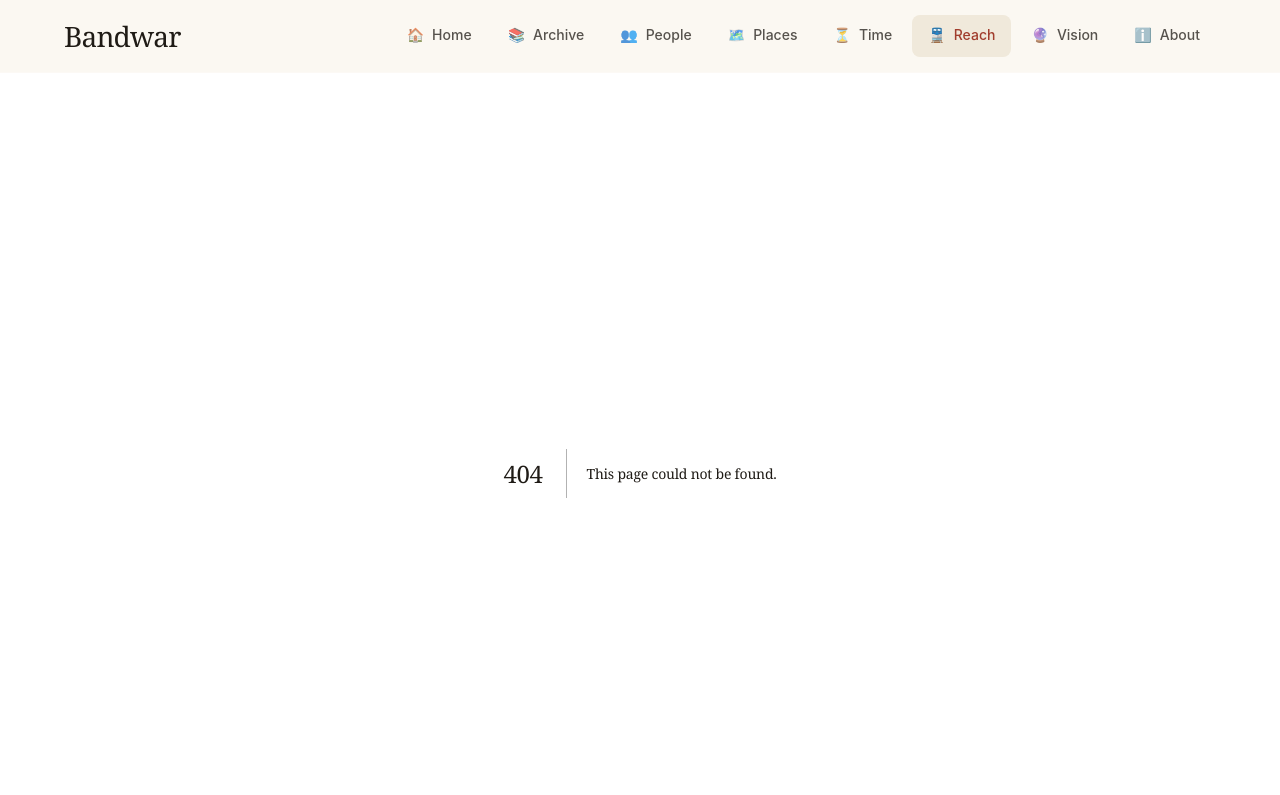
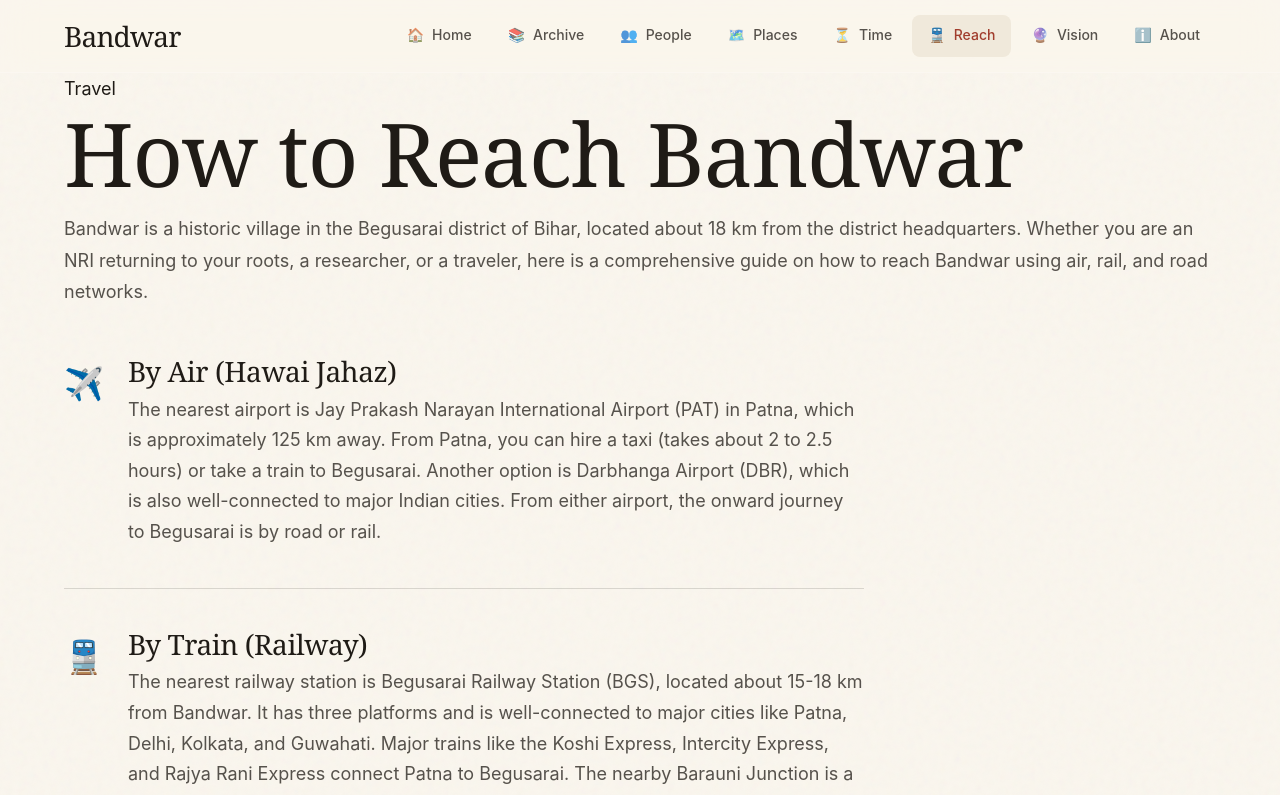
Before and after one commit to ravirajhere/Bandwar, a Next.js app: page /reach in a window 1280 px wide. Before the commit this address had no page. Shown: the top 795 px of the page. Built offline with nearby package versions, Linux system fonts and the light colour scheme; a web font is replaced by a local one.

Commit message:
Create reach/page.tsx

```diff
--- /dev/null
+++ b/src/app/reach/page.tsx
@@ -0,0 +1,36 @@
+import fs from 'fs';
+import path from 'path';
+import master from '../../../data/master.json';
+
+export const metadata = {
+  title: `How to Reach | ${master.site.name}`,
+  description: 'Travel guide on how to reach Bandwar village in Begusarai, Bihar by air, train, and road.',
+};
+
+export default function ReachPage() {
+  const reachPath = path.join(process.cwd(), 'data/reach.json');
+  const reachData = JSON.parse(fs.readFileSync(reachPath, 'utf-8'));
+  const options = reachData.options || [];
+
+  return (
+    <div className="container-wide" style={{ paddingBottom: '4rem' }}>
+      <header className="section-head-page">
+        <span className="eyebrow">Travel</span>
+        <h1 className="section-title-main">How to Reach Bandwar</h1>
+        <p className="section-intro">{reachData.intro || 'Detailed directions for visitors via Air, Train, and Road.'}</p>
+      </header>
+
+      <div style={{ marginTop: '3rem', maxWidth: '800px' }}>
+        {options.map((opt: any, i: number) => (
+          <div key={i} style={{ display: 'flex', gap: '1.5rem', marginBottom: '2.5rem', paddingBottom: '2.5rem', borderBottom: '1px solid var(--c-border-soft)' }}>
+            <div style={{ fontSize: '2rem' }}>{opt.icon}</div>
+            <div>
+              <h3 className="section-title" style={{ fontSize: 'var(--fs-lg)', marginBottom: '0.5rem' }}>{opt.mode}</h3>
+              <p style={{ color: 'var(--c-text-muted)', lineHeight: '1.7', margin: 0 }}>{opt.details}</p>
+            </div>
+          </div>
+        ))}
+      </div>
+    </div>
+  );
+}
```
